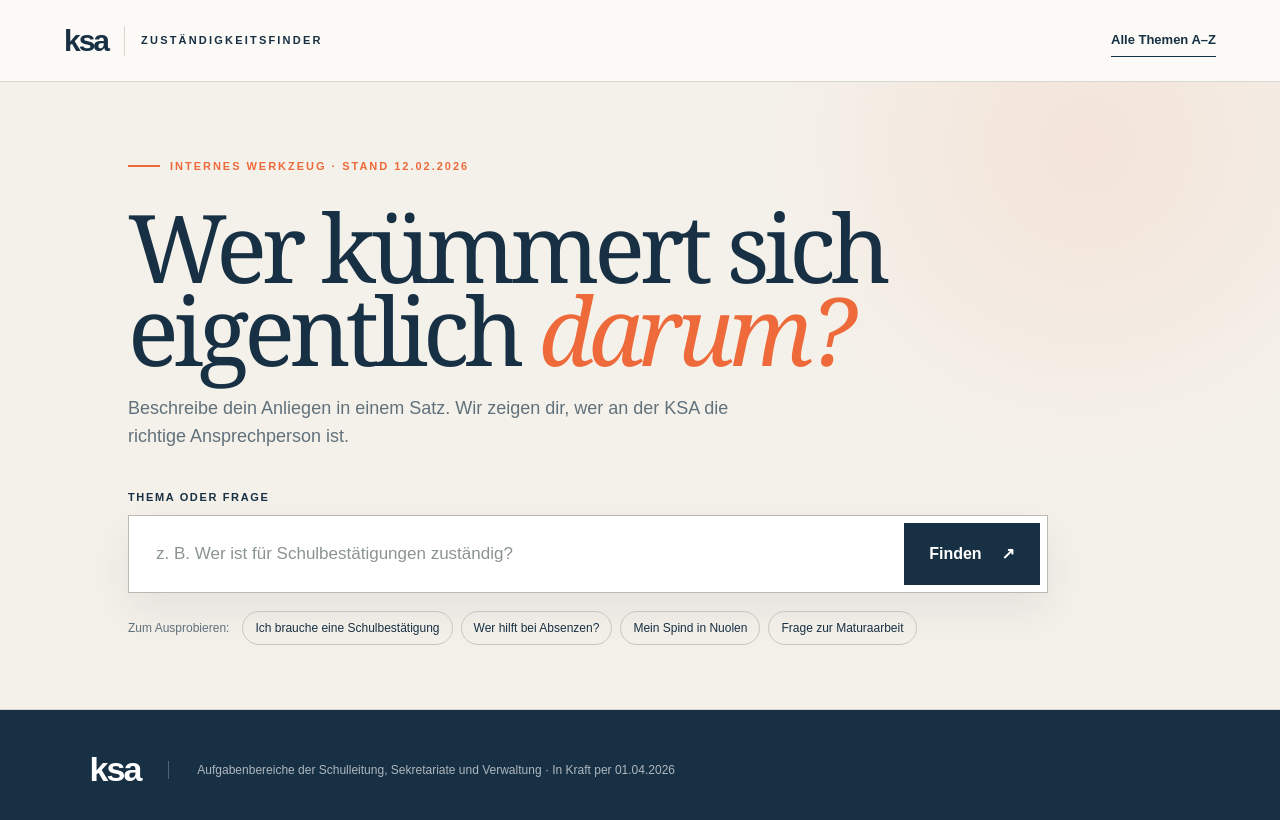
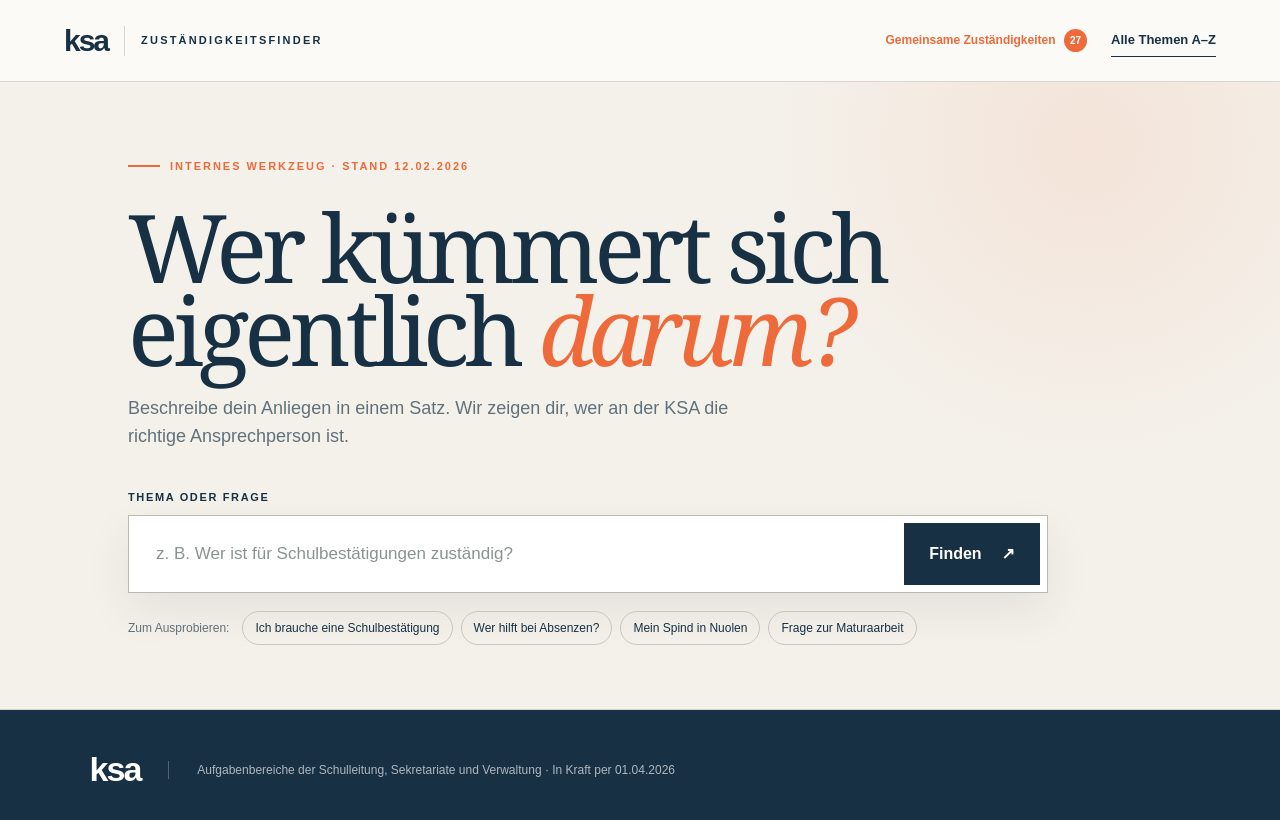
Before and after one commit to PatrickFischerKSA/ksa-zustaendigkeitsfinder, a Next.js app: page / in a window 1280 px wide. Shown: the top 820 px of the page. Built offline with nearby package versions, Linux system fonts and the light colour scheme.

Commit message:
Trenne Ansprechpersonen und SL-Verantwortung

```diff
--- a/app/globals.css
+++ b/app/globals.css
@@ -11,6 +11,9 @@ button { color:inherit; }
 .brandMark { font-size:30px; line-height:1; font-weight:900; letter-spacing:-2px; border-right:1px solid var(--line); padding-right:16px; }
 .brandText { text-transform:uppercase; font-size:11px; letter-spacing:.2em; font-weight:700; }
 .directoryLink { border:0; border-bottom:1px solid var(--ink); background:none; padding:6px 0; cursor:pointer; font-weight:700; font-size:13px; }
+.directoryActions { display:flex; align-items:center; gap:24px; }
+.sharedLink { border:0; background:none; padding:7px 0; cursor:pointer; font-weight:700; font-size:12px; color:var(--orange); }
+.sharedLink span { display:inline-grid; place-items:center; min-width:23px; height:23px; padding:0 6px; margin-left:5px; border-radius:99px; color:white; background:var(--orange); font-size:10px; }
 .hero { min-height:620px; padding:76px clamp(24px,10vw,150px) 64px; background:radial-gradient(circle at 85% 10%, rgba(238,106,58,.1), transparent 26%), var(--cream); border-bottom:1px solid var(--line); }
 .eyebrow, .kicker { color:var(--orange); font-size:11px; letter-spacing:.18em; text-transform:uppercase; font-weight:800; }
 .eyebrow { display:flex; align-items:center; gap:10px; }
@@ -40,25 +43,42 @@ h2 { font-family:Georgia, serif; font-size:clamp(31px,4vw,48px); font-weight:400
 .cardNumber { padding:24px 18px; border-right:1px solid var(--line); font:italic 18px Georgia,serif; color:var(--orange); }
 .cardBody { padding:24px 28px; display:flex; flex-direction:column; justify-content:space-between; gap:22px; }
 .topic { font:25px/1.2 Georgia,serif; margin:0; }
+.responsibilities { display:grid; gap:17px; }
+.responsibilityGroup { display:grid; gap:9px; }
+.responsibilityLabel { display:flex; flex-wrap:wrap; align-items:center; gap:8px; }
+.responsibilityLabel > span { font-size:9px; font-weight:900; letter-spacing:.14em; color:var(--muted); text-transform:uppercase; }
+.responsibilityLabel b { background:#fff0e9; color:#b94720; border:1px solid #f3c0ac; border-radius:99px; padding:4px 8px; font-size:9px; letter-spacing:.04em; text-transform:uppercase; }
 .people { display:flex; flex-wrap:wrap; gap:18px 24px; }
 .person { display:flex; align-items:center; gap:11px; }
+.contactPerson strong { font-size:14px; }
 .avatar { width:38px; height:38px; border-radius:50%; display:grid; place-items:center; background:var(--cream); border:1px solid var(--line); font-size:11px; font-weight:900; }
 .person strong { display:block; font-size:13px; }
 .person small { display:block; margin-top:2px; font-size:10px; color:var(--muted); letter-spacing:.08em; }
+.leadershipGroup { padding-top:13px; border-top:1px solid var(--line); }
+.leadershipNames { display:flex; flex-wrap:wrap; gap:6px 16px; color:var(--muted); font-size:12px; }
+.leadershipNames span { white-space:nowrap; }
+.leadershipNames small { color:#929b9f; font-size:9px; letter-spacing:.06em; }
 .empty { border:1px dashed #bdbdb4; padding:50px; display:flex; align-items:center; gap:25px; color:var(--muted); }
 .empty span { font:50px Georgia,serif; color:var(--orange); }
 .directory { padding-top:20px; }
+.directoryIntro { max-width:720px; margin:-8px 0 30px; color:var(--muted); line-height:1.6; }
 .directoryGrid { display:grid; grid-template-columns:repeat(3,minmax(0,1fr)); border-top:1px solid var(--line); border-left:1px solid var(--line); }
 .directoryGrid button { cursor:pointer; min-height:92px; text-align:left; padding:18px; border:0; border-right:1px solid var(--line); border-bottom:1px solid var(--line); background:white; display:flex; flex-direction:column; justify-content:space-between; gap:8px; }
 .directoryGrid button:hover { background:var(--cream); }
 .directoryGrid span { font:17px/1.25 Georgia,serif; }
 .directoryGrid b { font-size:10px; line-height:1.4; text-transform:uppercase; color:var(--orange); letter-spacing:.06em; }
+.directoryMeta { display:flex; flex-wrap:wrap; align-items:center; gap:8px; }
+.directoryMeta em { font-style:normal; color:#b94720; background:#fff0e9; border:1px solid #f3c0ac; border-radius:99px; padding:3px 7px; font-size:8px; font-weight:900; letter-spacing:.06em; text-transform:uppercase; }
+.sharedDirectoryItem { box-shadow:inset 3px 0 0 var(--orange); }
 footer { min-height:120px; display:flex; align-items:center; gap:28px; padding:30px clamp(24px,7vw,110px); background:var(--ink); color:white; }
 footer span { font-size:34px; font-weight:900; letter-spacing:-2px; }
 footer p { border-left:1px solid rgba(255,255,255,.25); padding-left:28px; color:rgba(255,255,255,.65); font-size:12px; }
 @media (max-width:760px) {
   .topbar { height:68px; }
   .brandText { display:none; }
+  .sharedLink { font-size:0; }
+  .sharedLink span { font-size:10px; margin:0; }
+  .directoryActions { gap:14px; }
   .hero { min-height:auto; padding-top:55px; }
   h1 { font-size:55px; }
   .searchRow { display:block; padding:6px; }
--- a/app/page.tsx
+++ b/app/page.tsx
@@ -2,7 +2,8 @@
 
 import { FormEvent, useMemo, useState } from "react";
 
-type Entry = { topic: string; people: string[]; aliases?: string };
+type Entry = { topic: string; contacts: string[]; leadership: string[]; aliases?: string };
+type DirectoryMode = "all" | "shared" | null;
 
 const names: Record<string, string> = {
   OsM: "Martin von Ostheim",
@@ -10,8 +11,11 @@ const names: Record<string, string> = {
   RaF: "Felix Rauchenstein",
   GrJo: "Jonas Gresch",
   AlC: "Christian Albrecht",
-  GrJ: "GrJ",
-  ReRo: "ReRo",
+  KnA: "Angelika Knobel",
+  DiE: "Elsbeth Diethelm",
+  BrO: "Olivia Brunner",
+  ReRo: "Romana Resegatti",
+  GrJ: "Jonas Gresch",
 };
 
 const raw: Array<[string, string, string?]> = [
@@ -131,11 +135,23 @@ const raw: Array<[string, string, string?]> = [
   ["Zukunftstag", "ZüT", "zukunft tag"],
 ];
 
-const entries: Entry[] = raw.map(([topic, codes, aliases]) => ({
+const contactsForIndex = (index: number) => {
+  if (index <= 26) return ["KnA"];
+  if (index <= 60) return ["DiE"];
+  if (index <= 87) return ["ReRo", "GrJ"];
+  if (index <= 102) return ["BrO"];
+  if (index <= 108) return ["ReRo"];
+  return ["GrJ"];
+};
+
+const entries: Entry[] = raw.map(([topic, codes, aliases], index) => ({
   topic,
-  people: codes.split("/"),
+  contacts: contactsForIndex(index),
+  leadership: codes.split("/"),
   aliases,
 }));
+
+const sharedEntries = entries.filter((entry) => entry.contacts.length > 1);
 
 const stop = new Set("wer ist sind für fuer zuständig zustaendig bei an wen muss kann ich mich mit meinem meiner meine eine einen einem dem der die das und oder bitte frage thema geht es um zum zur wegen brauche möchte moechte wissen hilft helfen zuständigkeit zustaendigkeit".split(" "));
 const normalize = (value: string) => value.toLowerCase().normalize("NFD").replace(/[\u0300-\u036f]/g, "").replace(/[^a-z0-9]+/g, " ").trim();
@@ -180,7 +196,7 @@ const expandQuery = (query: string) => normalize(query).split(" ").flatMap((word
 function score(entry: Entry, query: string) {
   const q = expandQuery(query);
   if (!q) return 0;
-  const hay = normalize(`${entry.topic} ${entry.aliases ?? ""} ${entry.people.join(" ")}`);
+  const hay = normalize(`${entry.topic} ${entry.aliases ?? ""} ${entry.contacts.join(" ")} ${entry.leadership.join(" ")}`);
   if (hay.includes(q)) return 100 + q.length;
   const words = q.split(" ").filter((word) => word.length > 1 && !stop.has(word));
   return words.reduce((sum, word) => {
@@ -195,7 +211,7 @@ const examples = ["Ich brauche eine Schulbestätigung", "Wer hilft bei Absenzen?
 export default function Home() {
   const [input, setInput] = useState("");
   const [query, setQuery] = useState("");
-  const [showAll, setShowAll] = useState(false);
+  const [directoryMode, setDirectoryMode] = useState<DirectoryMode>(null);
 
   const results = useMemo(() => entries
     .map((entry) => ({ entry, score: score(entry, query) }))
@@ -203,7 +219,8 @@ export default function Home() {
     .sort((a, b) => b.score - a.score || a.entry.topic.localeCompare(b.entry.topic, "de"))
     .slice(0, 6), [query]);
 
-  const submit = (event: FormEvent) => { event.preventDefault(); setQuery(input.trim()); setShowAll(false); };
+  const submit = (event: FormEvent) => { event.preventDefault(); setQuery(input.trim()); setDirectoryMode(null); };
+  const directoryEntries = directoryMode === "shared" ? sharedEntries : entries;
 
   return (
     <main>
@@ -211,7 +228,10 @@ export default function Home() {
         <a className="brand" href="#top" aria-label="KSA Zuständigkeitsfinder Startseite">
           <span className="brandMark">ksa</span><span className="brandText">Zuständigkeitsfinder</span>
         </a>
-        <button className="directoryLink" onClick={() => setShowAll((value) => !value)}>{showAll ? "Übersicht schliessen" : "Alle Themen A–Z"}</button>
+        <div className="directoryActions">
+          <button className="sharedLink" onClick={() => setDirectoryMode((value) => value === "shared" ? null : "shared")}>Gemeinsame Zuständigkeiten <span>{sharedEntries.length}</span></button>
+          <button className="directoryLink" onClick={() => setDirectoryMode((value) => value === "all" ? null : "all")}>{directoryMode ? "Übersicht schliessen" : "Alle Themen A–Z"}</button>
+        </div>
       </header>
 
       <section className="hero" id="top">
@@ -229,7 +249,7 @@ export default function Home() {
 
         <div className="examples" aria-label="Beispielfragen">
           <span>Zum Ausprobieren:</span>
-          {examples.map((example) => <button key={example} onClick={() => { setInput(example); setQuery(example); setShowAll(false); }}>{example}</button>)}
+          {examples.map((example) => <button key={example} onClick={() => { setInput(example); setQuery(example); setDirectoryMode(null); }}>{example}</button>)}
         </div>
       </section>
 
@@ -243,20 +263,33 @@ export default function Home() {
             <div className="cardNumber">{String(index + 1).padStart(2, "0")}</div>
             <div className="cardBody">
               <p className="topic">{entry.topic}</p>
-              <div className="people">
-                {entry.people.map((code) => <div className="person" key={code}>
-                  <span className="avatar">{names[code]?.split(" ").map((part) => part[0]).join("").slice(0, 2) || code.slice(0, 2)}</span>
-                  <div><strong>{names[code] ?? code}</strong><small>{code}</small></div>
-                </div>)}
+              <div className="responsibilities">
+                <div className="responsibilityGroup">
+                  <div className="responsibilityLabel">
+                    <span>Ansprechperson</span>
+                    {entry.contacts.length > 1 && <b>Gemeinsame Zuständigkeit · {entry.contacts.length} Personen</b>}
+                  </div>
+                  <div className="people">
+                    {entry.contacts.map((code) => <div className="person contactPerson" key={code}>
+                      <span className="avatar">{names[code]?.split(" ").map((part) => part[0]).join("").slice(0, 2) || code.slice(0, 2)}</span>
+                      <div><strong>{names[code] ?? code}</strong><small>{code}</small></div>
+                    </div>)}
+                  </div>
+                </div>
+                <div className="responsibilityGroup leadershipGroup">
+                  <div className="responsibilityLabel"><span>SL-Verantwortung</span>{entry.leadership.length > 1 && <b>Geteilt</b>}</div>
+                  <div className="leadershipNames">{entry.leadership.map((code) => <span key={code}>{names[code] ?? code} <small>{code}</small></span>)}</div>
+                </div>
               </div>
             </div>
           </article>)}
         </div> : <div className="empty"><span>?</span><p>Versuche es mit einem kürzeren Stichwort – zum Beispiel „Zeugnis“, „Kopierer“ oder „Studienwoche“.</p></div>}
       </section>}
 
-      {showAll && <section className="directory">
-        <div className="sectionHead"><div><span className="kicker">Verzeichnis</span><h2>Alle Aufgaben von A bis Z</h2></div><span className="count">{entries.length} Themen</span></div>
-        <div className="directoryGrid">{[...entries].sort((a,b) => a.topic.localeCompare(b.topic, "de")).map((entry) => <button key={entry.topic} onClick={() => { setInput(entry.topic); setQuery(entry.topic); setShowAll(false); window.scrollTo({ top: 420, behavior: "smooth" }); }}><span>{entry.topic}</span><b>{entry.people.map((code) => names[code] ?? code).join(" · ")}</b></button>)}</div>
+      {directoryMode && <section className="directory">
+        <div className="sectionHead"><div><span className="kicker">{directoryMode === "shared" ? "Doppelte Verantwortung" : "Verzeichnis"}</span><h2>{directoryMode === "shared" ? "Gemeinsame Zuständigkeiten" : "Alle Aufgaben von A bis Z"}</h2></div><span className="count">{directoryEntries.length} Themen</span></div>
+        {directoryMode === "shared" && <p className="directoryIntro">Für diese Aufgaben sind Romana Resegatti und Jonas Gresch gemeinsam die Ansprechpersonen.</p>}
+        <div className="directoryGrid">{[...directoryEntries].sort((a,b) => a.topic.localeCompare(b.topic, "de")).map((entry) => <button className={entry.contacts.length > 1 ? "sharedDirectoryItem" : ""} key={entry.topic} onClick={() => { setInput(entry.topic); setQuery(entry.topic); setDirectoryMode(null); window.scrollTo({ top: 420, behavior: "smooth" }); }}><span>{entry.topic}</span><div className="directoryMeta"><b>{entry.contacts.map((code) => names[code] ?? code).join(" · ")}</b>{entry.contacts.length > 1 && <em>Gemeinsam</em>}</div></button>)}</div>
       </section>}
 
       <footer><span>ksa</span><p>Aufgabenbereiche der Schulleitung, Sekretariate und Verwaltung · In Kraft per 01.04.2026</p></footer>
```
